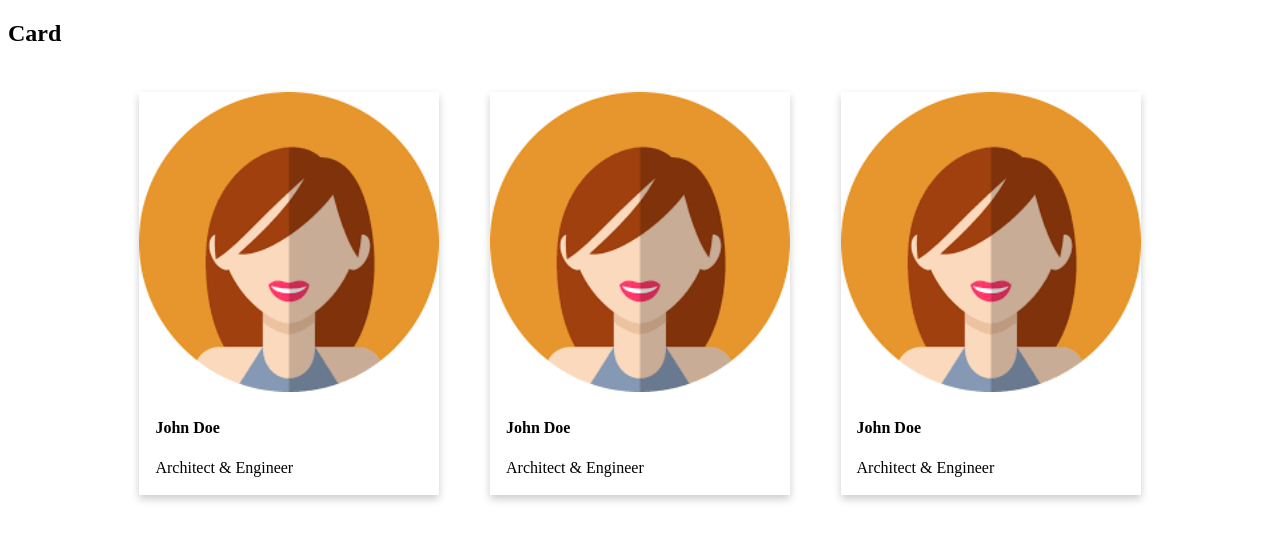
After one commit to danielM9521/Notas_HVT, a PHP site: page /views/acerca_de.php in a window 1280 px wide. The commit adds this page. Shown: the top 541 px of the page. Run offline with PHP 8.4, Linux system fonts and the light colour scheme.

Commit message:
empece a hacer acerca de

```diff
--- a/home.php
+++ b/home.php
@@ -22,7 +22,7 @@
 				<a href="views/index_nota.php">Nota</a>
 			</div>
 		</div>
-		<a href="#contact">Acerca de</a>
+		<a href="views/acerca_de.php">Acerca de</a>
 		<a href="controllers/logout.php">Cerrar sesión</a>
 		<a href="javascript:void(0);" style="font-size:15px;" class="icon" onclick="myFunction()">&#9776;</a>
 	</div>
--- a/navbar.php
+++ b/navbar.php
@@ -18,7 +18,7 @@
 
     </div>
   </div>
-  <a href="#about">Acerca de</a>
+  <a href="../views/acerca_de.php">Acerca de</a>
   <a href="../controllers/logout.php">Cerrar sesión</a>
   <a href="javascript:void(0);" style="font-size:15px;" class="icon" onclick="myFunction()">&#9776;</a>
 </div>
--- /dev/null
+++ b/views/acerca_de.php
@@ -0,0 +1,58 @@
+<!DOCTYPE html>
+<html>
+<head>
+<meta name="viewport" content="width=device-width, initial-scale=1">
+<style>
+.card {
+
+  box-shadow: 0 4px 8px 0 rgba(0,0,0,0.2);
+  transition: 0.3s;
+  width: 300px;
+  margin:2%;
+
+}
+
+.card:hover {
+  box-shadow: 0 8px 16px 0 rgba(0,0,0,0.2);
+}
+
+.container {
+  padding: 2px 16px;
+
+
+}
+.cards-ali{
+  display:flex;
+  flex-flow:row wrap;
+  justify-content:center;
+}
+</style>
+</head>
+<body>
+
+<h2>Card</h2>
+<div class="cards-ali">
+<div class="card">
+  <img src="./images/avatar.png"  style="width:300px; height:300px">
+  <div class="container">
+    <h4><b>John Doe</b></h4>
+    <p>Architect & Engineer</p>
+  </div>
+</div>
+<div class="card">
+  <img src="./images/avatar.png"  style="width:300px; height:300px">
+  <div class="container">
+    <h4><b>John Doe</b></h4>
+    <p>Architect & Engineer</p>
+  </div>
+</div>
+<div class="card">
+  <img src="./images/avatar.png"  style="width:300px; height:300px">
+  <div class="container">
+    <h4><b>John Doe</b></h4>
+    <p>Architect & Engineer</p>
+  </div>
+</div>
+</div>
+</body>
+</html>
```
Also changed, not shown: views/css/estilologin.css (added, +95 -0 lines), views/login.php (+29 -11 lines), views/images/avatar.png (added), views/images/fondo.jpg (added).
